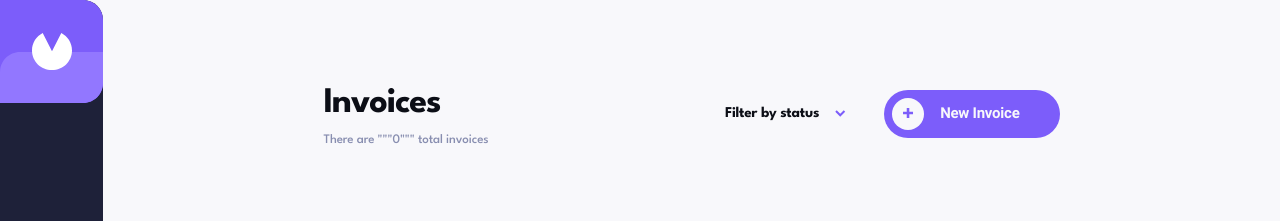
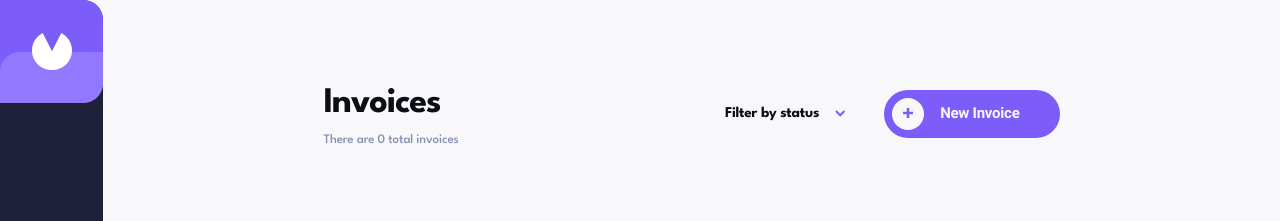
Before and after one commit to KoenCobra/invoice-app, a Vue app: page /invoices in a window 1280 px wide. Shown: the top 221 px of the page. Built offline with nearby package versions, Linux system fonts and the light colour scheme.

Commit message:
added invoices length

```diff
--- a/src/components/invoices/InvoicesHeader.vue
+++ b/src/components/invoices/InvoicesHeader.vue
@@ -1,13 +1,17 @@
 <script lang="ts" setup>
+import { useInvoiceStore } from '@/stores/invoice'
 import AppButton from '../AppButton.vue'
 import FilterDropdown from '../FilterDropdown.vue'
+
+const invoiceStore = useInvoiceStore()
+const { invoices } = invoiceStore
 </script>
 
 <template>
   <div class="invoices-header">
     <div class="title">
       <h1>Invoices</h1>
-      <p>There are """0""" total invoices</p>
+      <p>There are {{ invoices.length }} total invoices</p>
     </div>
     <div class="filter-dropdown">
       <FilterDropdown />
--- a/src/stores/invoice.ts
+++ b/src/stores/invoice.ts
@@ -6,7 +6,8 @@ export const useInvoiceStore = defineStore('invoice', () => {
   const invoices = ref<Invoice[]>([])
 
   const getInvoices = async () => {
-    invoices.value = await axios.get('/data.json')
+    invoices.value = await (await axios.get('/data.json')).data
+    console.log(invoices.value)
   }
 
   return {
--- a/src/views/Invoices.vue
+++ b/src/views/Invoices.vue
@@ -1,10 +1,12 @@
 <script lang="ts" setup>
+import SingleInvoice from '@/components/invoices/SingleInvoice.vue'
 import InvoicesHeader from '../components/invoices/InvoicesHeader.vue'
 </script>
 
 <template>
   <div class="invoices">
     <InvoicesHeader />
+    <SingleInvoice />
   </div>
 </template>
 
```
